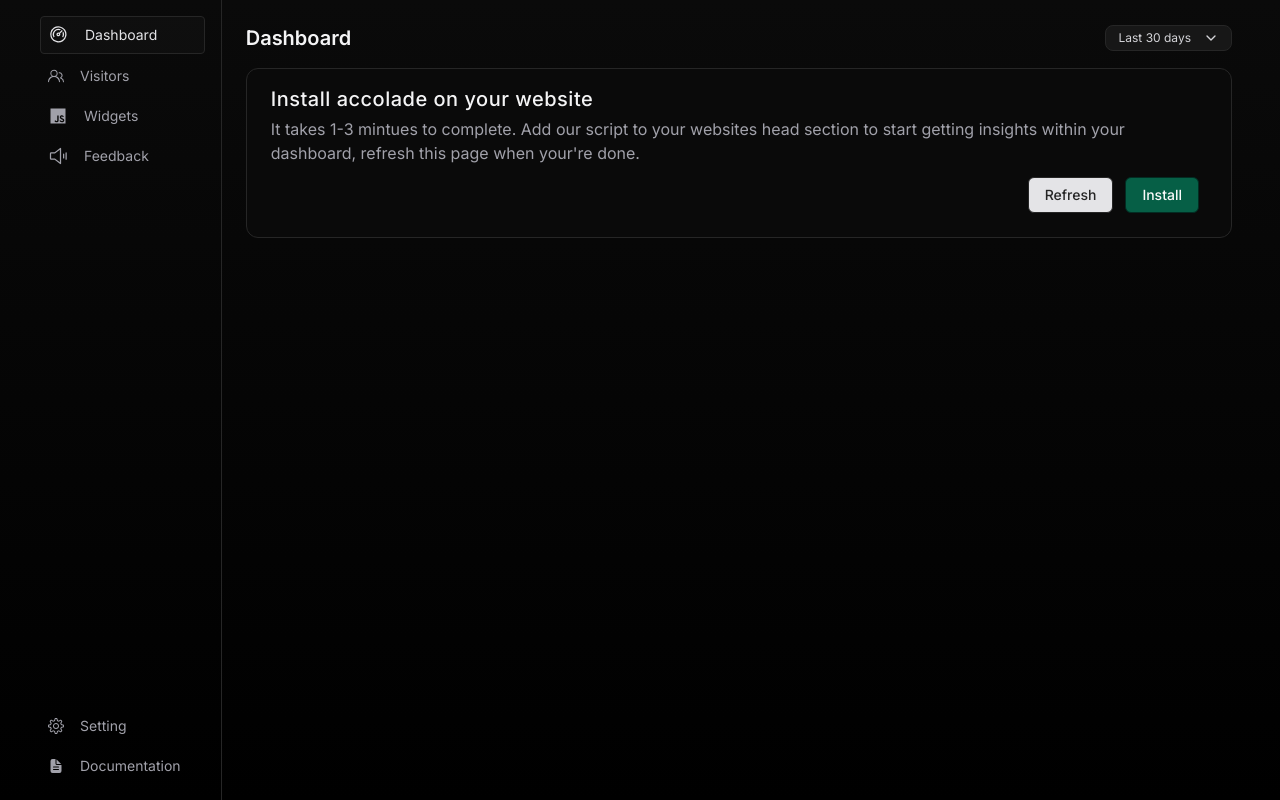
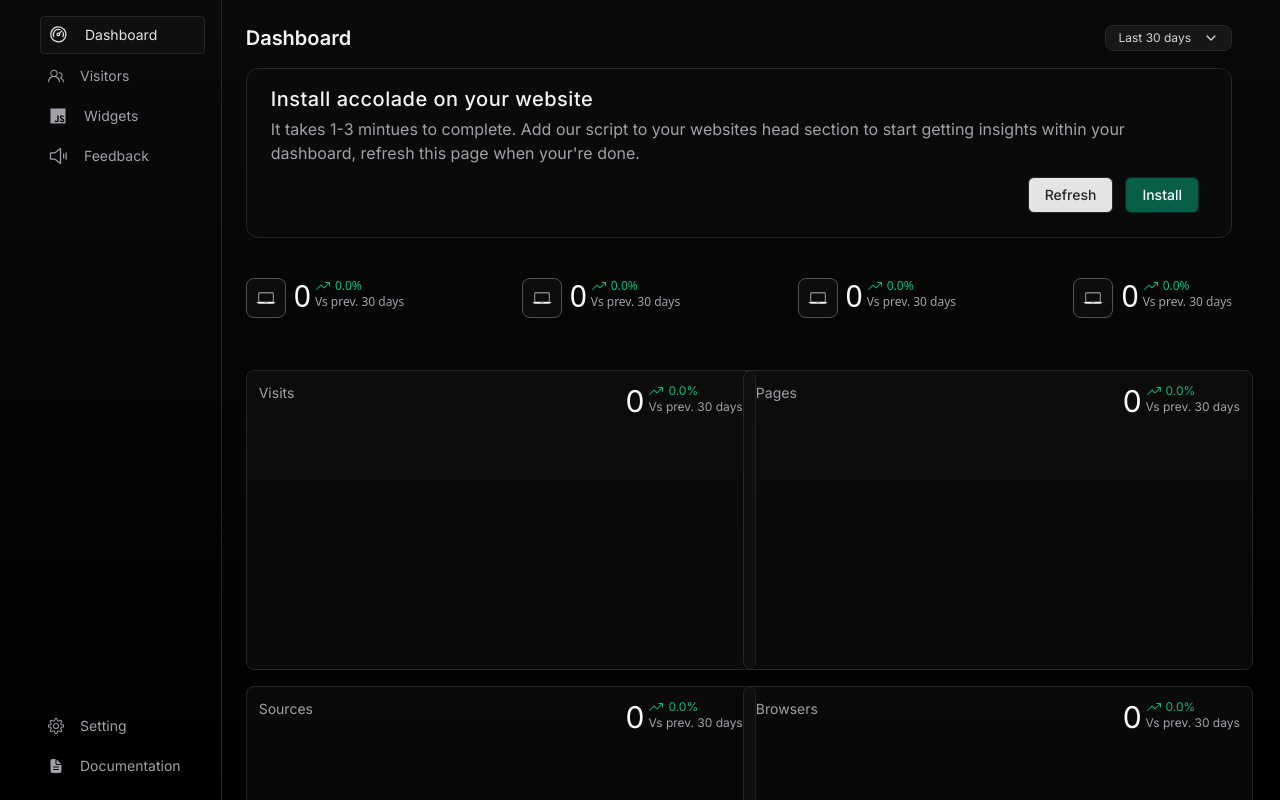
Before and after one commit to Utkarshrajmishra/accolade, a Next.js app: page /dashboard/1 in a window 1280 px wide. Built offline with nearby package versions, Linux system fonts and the light colour scheme.

Commit message:
Add: Chart Component

```diff
--- a/app/dashboard/[userId]/layout.tsx
+++ b/app/dashboard/[userId]/layout.tsx
@@ -6,7 +6,7 @@ const Layout = ({ children }: { children: React.ReactNode }) => {
   return (
     <div className="h-[100vh] w-full bg-gradient-to-b from-neutral-950 to-black flex px-6">
       <Sidebar />
-      <div className="p-6">
+      <div className="p-6 h-screen overflow-y-auto">
         <Script/>
         {children}</div>
     </div>
--- a/app/dashboard/[userId]/page.tsx
+++ b/app/dashboard/[userId]/page.tsx
@@ -1,9 +1,79 @@
-import Script from "@/components/Script";
+import Charts from "@/components/Charts";
+import { IoIosLaptop, IoIosTrendingUp, IoMdTime } from "react-icons/io";
+import { PiGraph, PiSignOut } from "react-icons/pi";
 
 const Dashboard = () => {
   return (
-    <div className="py-3">
-    </div>
+    <section className="mt-10">
+      <div>
+        <div className="flex justify-between w-full">
+          <div className="flex gap-2">
+            <div className="w-10 h-10 border border-1 border-neutral-600 rounded-lg bg-neutral-900/40 items-center flex justify-center">
+              <IoIosLaptop className="size-5 text-zinc-100 " />
+            </div>
+            <div className="flex gap-1">
+              <p className="text-3xl text-zinc-50">0</p>
+              <div className="text-xs flex flex-col text-zinc-400">
+                <p className="flex gap-1 items-center text-emerald-500">
+                  <IoIosTrendingUp className=" size-4" /> 0.0%
+                </p>
+                <p className=" text-zinc-400">Vs prev. 30 days</p>
+              </div>
+            </div>
+          </div>
+          <div className="flex gap-2">
+            <div className="w-10 h-10 border border-1 border-neutral-600 rounded-lg bg-neutral-900/40 items-center flex justify-center">
+              <IoIosLaptop className="size-5 text-zinc-100 " />
+            </div>
+            <div className="flex gap-1">
+              <p className="text-3xl text-zinc-50">0</p>
+              <div className="text-xs flex flex-col text-zinc-400">
+                <p className="flex gap-1 items-center text-emerald-500">
+                  <IoIosTrendingUp className=" size-4" /> 0.0%
+                </p>
+                <p className=" text-zinc-400">Vs prev. 30 days</p>
+              </div>
+            </div>
+          </div>
+          <div className="flex gap-2">
+            <div className="w-10 h-10 border border-1 border-neutral-600 rounded-lg bg-neutral-900/40 items-center flex justify-center">
+              <IoIosLaptop className="size-5 text-zinc-100 " />
+            </div>
+            <div className="flex gap-1">
+              <p className="text-3xl text-zinc-50">0</p>
+              <div className="text-xs flex flex-col text-zinc-400">
+                <p className="flex gap-1 items-center text-emerald-500">
+                  <IoIosTrendingUp className=" size-4" /> 0.0%
+                </p>
+                <p className=" text-zinc-400">Vs prev. 30 days</p>
+              </div>
+            </div>
+          </div>
+          <div className="flex gap-2">
+            <div className="w-10 h-10 border border-1 border-neutral-600 rounded-lg bg-neutral-900/40 items-center flex justify-center">
+              <IoIosLaptop className="size-5 text-zinc-100 " />
+            </div>
+            <div className="flex gap-1">
+              <p className="text-3xl text-zinc-50">0</p>
+              <div className="text-xs flex flex-col text-zinc-400">
+                <p className="flex gap-1 items-center text-emerald-500">
+                  <IoIosTrendingUp className=" size-4" /> 0.0%
+                </p>
+                <p className=" text-zinc-400">Vs prev. 30 days</p>
+              </div>
+            </div>
+          </div>
+        </div>
+      </div>
+      <div className="py-3 grid  grid-cols-2 gap-2 mt-8">
+        <Charts heading="Visits" />
+        <Charts heading="Pages" />
+        <Charts heading="Sources" />
+        <Charts heading="Browsers" />
+        <Charts heading="OS" />
+        <Charts heading="Location" />
+      </div>
+    </section>
   );
 };
 
--- /dev/null
+++ b/components/Charts.tsx
@@ -0,0 +1,22 @@
+import { IoIosTrendingUp } from "react-icons/io";
+
+const Charts = ({ heading }: { heading: string }) => {
+  return (
+    <div className="w-[510px] font-inter mt-2 p-3 border border-1 border-neutral-800 rounded-lg bg-neutral-900/40 h-[300px]">
+      <div className="flex justify-between">
+        <p className="text-sm text-zinc-400">{heading}</p>
+        <div className="flex gap-1">
+          <p className="text-3xl text-zinc-50">0</p>
+          <div className="text-xs flex flex-col text-zinc-400">
+            <p className="flex gap-1 items-center text-emerald-500">
+              <IoIosTrendingUp className=" size-4" /> 0.0%
+            </p>
+            <p className=" text-zinc-400">Vs prev. 30 days</p>
+          </div>
+        </div>
+      </div>
+    </div>
+  );
+};
+
+export default Charts;
--- /dev/null
+++ b/components/Infoheader.tsx
@@ -0,0 +1,13 @@
+import { Computer } from "lucide-react"
+
+const InfoHeader=()=>{
+    return(
+        <section>
+            <div>
+                <Computer/>
+            </div>
+        </section>
+    )
+}
+
+export default InfoHeader
```
